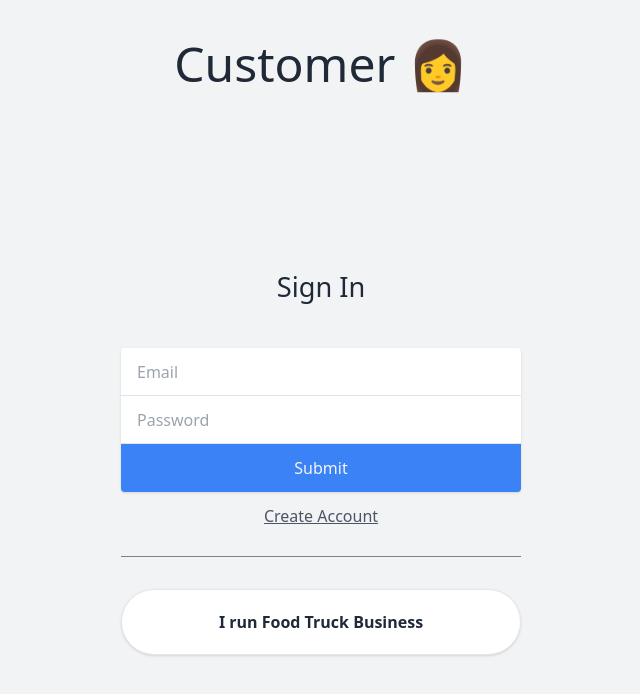
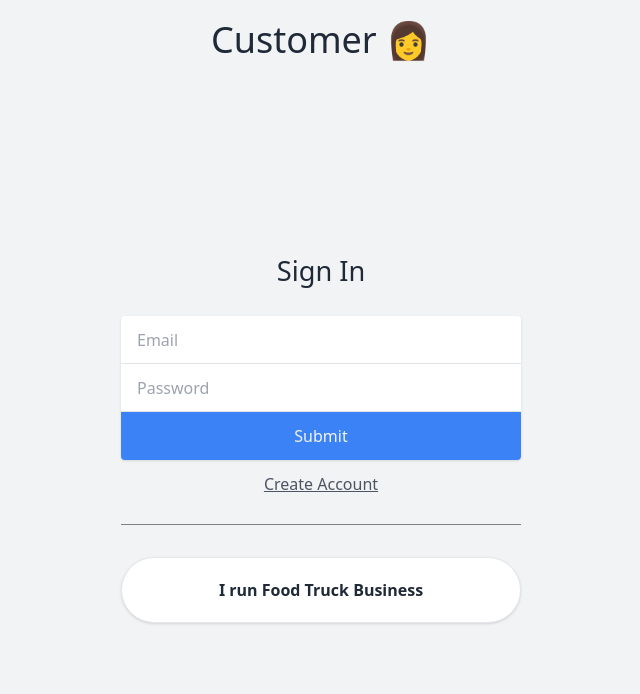
Before and after one commit to ben9543/foodtruck-web, a React (Create React App) app: page / in a window 1280 px wide. Shown: the top 694 px of the page, without its empty margins (319-959 px from the left). Built offline with nearby package versions, Linux system fonts and the light colour scheme; no server answers; what react-geolocated would draw is missing.

Commit message:
Auth page font size fixed

```diff
--- a/src/components/Authentication/index.jsx
+++ b/src/components/Authentication/index.jsx
@@ -41,8 +41,8 @@ const Authentication = () => {
                     />
                 :
                 <AuthContainer>
-                    <div id="title" className="my-10">
-                        <h1 className="text-5xl">{mode}</h1>
+                    <div id="title" className="my-5">
+                        <h1 className="text-4xl">{mode}</h1>
                     </div>
                 {
                     mode === FOODTURCK?
--- a/src/components/Authentication/styles.jsx
+++ b/src/components/Authentication/styles.jsx
@@ -44,7 +44,7 @@ export const Button = styled.button`
 
 export const SmallTitle = styled.div`
     font-size: 1.7rem;
-    margin-bottom: 3rem;
+    margin-bottom: 2rem;
 `;
 
 export const ErrorHandler = ({errorMsg}) => {
@@ -61,7 +61,7 @@ export const AppBar = ({uid, email, title}) => {
             <div className="h-10 w-10">
             <FontAwesomeIcon icon="fa-solid fa-bars" />
             </div>
-            <p className="text-2xl text-center">{title}</p>
+            <p className="text-xl text-center">{title}</p>
             <div>
                 <UserProfile uid={uid} email={email}/>
             </div>
```
